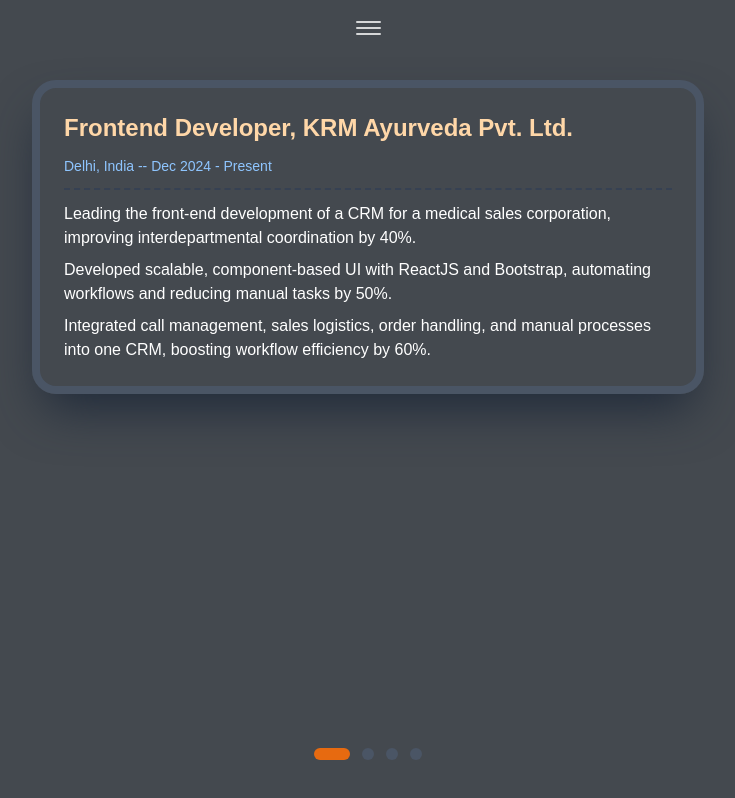
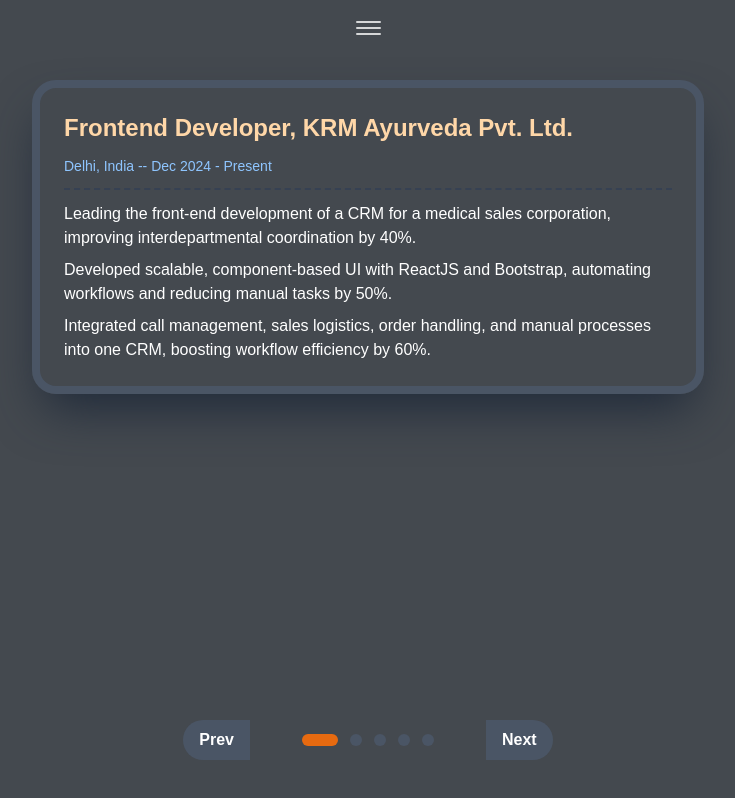
Before and after one commit to imSonuKushwaha/newPortfolio, a React (Vite) app: page /newPortfolio/experiences in a window 1280 px wide. Shown: the whole page, without its empty margins (272-1007 px from the left). Built offline with nearby package versions, Linux system fonts and the light colour scheme.

Commit message:
Enhance slide animations in Experiences component and add navigation buttons for improved user interaction

```diff
--- a/src/App.css
+++ b/src/App.css
@@ -187,14 +187,14 @@
     opacity: 1;
   }
   to {
-    transform: translateX(-100%);
+    transform: translateX(-80%);
     opacity: 0;
   }
 }
 
 @keyframes slideLeftIn {
   from {
-    transform: translateX(100%);
+    transform: translateX(80%);
     opacity: 0;
   }
   to {
@@ -209,14 +209,14 @@
     opacity: 1;
   }
   to {
-    transform: translateX(100%);
+    transform: translateX(80%);
     opacity: 0;
   }
 }
 
 @keyframes slideRightIn {
   from {
-    transform: translateX(-100%);
+    transform: translateX(-80%);
     opacity: 0;
   }
   to {
@@ -226,17 +226,17 @@
 }
 
 .slide-exit-left {
-  animation: slideLeftOut 0.5s ease-in-out forwards;
+  animation: slideLeftOut 0.3s ease-in-out forwards;
 }
 
 .slide-enter-left {
-  animation: slideLeftIn 0.5s ease-in-out forwards;
+  animation: slideLeftIn 0.3s ease-in-out forwards;
 }
 
 .slide-exit-right {
-  animation: slideRightOut 0.5s ease-in-out forwards;
+  animation: slideRightOut 0.3s ease-in-out forwards;
 }
 
 .slide-enter-right {
-  animation: slideRightIn 0.5s ease-in-out forwards;
+  animation: slideRightIn 0.3s ease-in-out forwards;
 }
--- a/src/pages/Experiences.jsx
+++ b/src/pages/Experiences.jsx
@@ -44,6 +44,16 @@
         "Ensured alignment with design guidelines to deliver a seamless user experience.",
       ],
     },
+    {
+      role: "Research Publication",
+      company: "IEEE Xplore",
+      location: "Online",
+      duration: "Sept 2023",
+      points: [
+        "Co-authored a research paper reviewing state-of-the-art deep learning methods for image synthesis, including GANs and Diffusion Models, highlighting their architectures, strengths, limitations, and real-world applications in generating high-quality, realistic images.",
+        "Explored evaluation techniques such as Inception Score (IS) and Frechet Inception Distance (FID) and discussed the need for human evaluation alongside quantitative metrics to more accurately assess model performance.",
+      ],
+    },
   ];
 
   const [activeTab, setActiveTab] = useState(0);
@@ -58,7 +68,7 @@
       setTimeout(() => {
         setActiveTab(newIndex);
         setIsAnimating(false);
-      }, 500);
+      }, 300);
     }
   };
   // swipe actions
@@ -91,16 +101,15 @@
 
   return (
     <>
-      <div className="w-full h-[calc(100vh-40px)] overflow-auto p-4 flex items-start justify-center">
-        {/* Experiences */}
+      <div className="w-full h-[calc(100vh-40px)] overflow-hidden p-4 flex items-start justify-center">
         <div
-          className="max-w-2xl"
+          className="relative w-full max-w-2xl"
           onTouchStart={onTouchStart}
           onTouchMove={onTouchMove}
           onTouchEnd={onTouchEnd}
         >
           <div
-            className={`flex flex-col justify-center items-start gap-3 border-8 border-gray-600 rounded-3xl p-6 mt-4 transition duration-500 ease-in-out shadow-gray-800 shadow-2xl ${
+            className={`w-full flex flex-col justify-center items-start gap-3 border-8 border-gray-600 rounded-3xl p-6 mt-4 transition-all duration-500 ease-in-out shadow-gray-800 shadow-2xl ${
               isAnimating
                 ? `slide-exit-${slideDirection}`
                 : `slide-enter-${slideDirection}`
@@ -124,6 +133,16 @@
         </div>
 
         <div className="absolute bottom-10 flex justify-center items-center gap-3">
+          <button
+            className="bg-gray-600 hover:bg-gray-700 text-white font-bold py-2 px-4 rounded-l-full me-10 hidden sm:block"
+            onClick={() =>
+              handleTabChange(
+                activeTab === 0 ? experienceData.length - 1 : activeTab - 1
+              )
+            }
+          >
+            Prev
+          </button>
           {experienceData.map((_, index) => (
             <button
               key={index}
@@ -136,6 +155,14 @@
               onClick={() => handleTabChange(index)}
             ></button>
           ))}
+          <button
+            className="bg-gray-600 hover:bg-gray-700 text-white font-bold py-2 px-4 rounded-r-full ms-10  hidden sm:block"
+            onClick={() =>
+              handleTabChange((activeTab + 1) % experienceData.length)
+            }
+          >
+            Next
+          </button>
         </div>
       </div>
     </>
```
